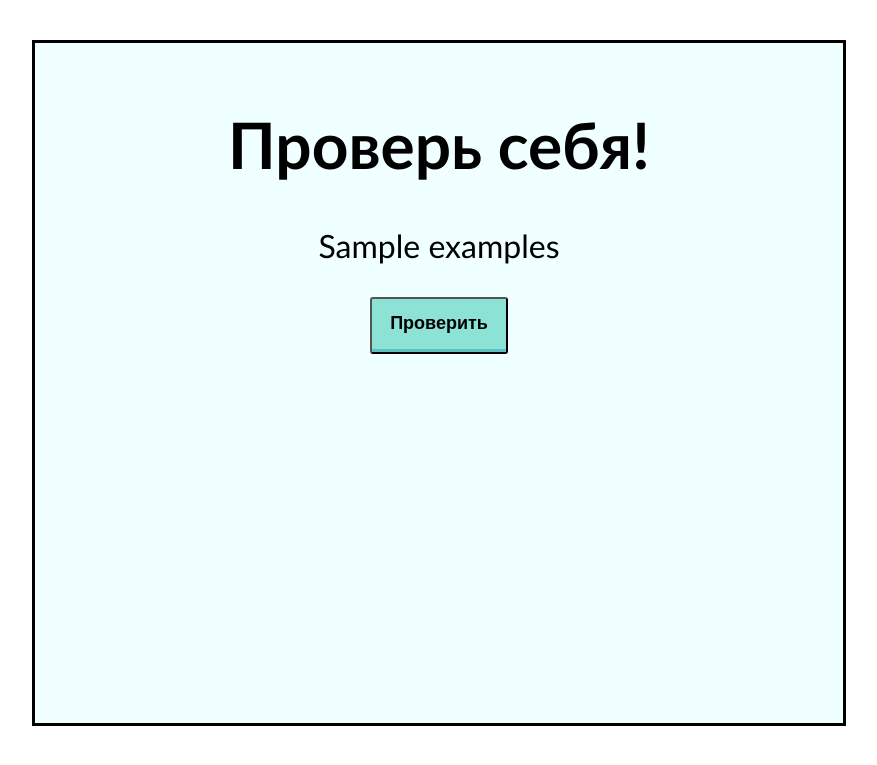
After one commit to Soulharm/Study, a Django app: template calculations/templates/calculations/testyourself.html in a window 1280 px wide. The commit adds this page. Shown: the top 765 px of the page, without its empty margins (201-1078 px from the left). Run offline with Django 3.2, Linux system fonts and the light colour scheme; the template is opened without the code that fills it: most values are stand-ins (such as "Sample title", 1, 10 or a date in 2020).

Commit message:
Работа над генерацией примеров и выведением на экран

```diff
--- /dev/null
+++ b/calculations/static/calculations/css/testyourself.css
@@ -0,0 +1,40 @@
+body {
+    border: none;
+    margin: 0;
+    padding: 0;
+    width: 100%;
+    height: 90vh;
+    position: relative;
+}
+#tycontainer {
+    padding: 20px;
+    width: 60%;
+    border: 3px solid black;
+    margin-top: 40px;
+    margin-right: auto;
+    margin-left: auto;
+    background-color: azure;
+    text-align: center;
+    font-size: 32px;
+    font-family: Calibri, serif;
+    display: table;
+    height: 80vh;
+    position: relative;
+}
+
+#tycontainer button {
+    font-size: 18px;
+    font-weight: 600;
+    color: black;
+    text-decoration: none;
+    padding: .8em 1em calc(.8em + 3px);
+    border-radius: 3px;
+    background: rgb(140, 226, 212);
+    box-shadow: 0 -3px rgb(94, 194, 194) inset;
+    transition: 0.2s;
+}
+#tycontainer button:hover { background: rgb(94, 194, 194); }
+#tycontainer button:active {
+  background: rgb(94, 194, 194);
+  box-shadow: 0 3px rgb(94, 194, 194) inset;
+}
--- a/calculations/templates/calculations/index.html
+++ b/calculations/templates/calculations/index.html
@@ -11,7 +11,7 @@
 <div id="container">
     <h1>Привет! Выбери действие:</h1>
     <div id="divormult">
-        <a href="#" class="div-button" id="division">Деление</a>
+        <a href="{% url 'division' %}" class="div-button" id="division">Деление</a>
         <span>или</span>
         <a href='{% url 'multiplication' %}' class="div-button" id="multiplication">Умножение</a>
     </div>
--- /dev/null
+++ b/calculations/templates/calculations/testyourself.html
@@ -0,0 +1,17 @@
+<!DOCTYPE html>
+{% load static %}
+
+<html lang="en">
+<head>
+    <meta charset="UTF-8">
+    <title>Проверь себя</title>
+    <link rel="stylesheet" type="text/css" href="{% static 'calculations/css/testyourself.css' %}"/>
+</head>
+<body>
+<div id="tycontainer">
+    <h1>Проверь себя!</h1>
+    <p>{{ examples }}</p>
+    <button>Проверить</button>
+</div>
+</body>
+</html>
--- a/calculations/urls.py
+++ b/calculations/urls.py
@@ -6,5 +6,6 @@ from calculations.views import *
 urlpatterns = [
     path('', index, name='home'),
     path('admin/', admin.site.urls),
-    path('mult/', multiplication, name='multiplication')
+    path('multiplication/', multiplication, name='multiplication'),
+    path('division/', division, name='division'),
 ]
```
Also changed, not shown: calculations/functions.py (added, +25 -0 lines), calculations/templates/calculations/division.html (added, +10 -0 lines), calculations/views.py (+11 -2 lines).
